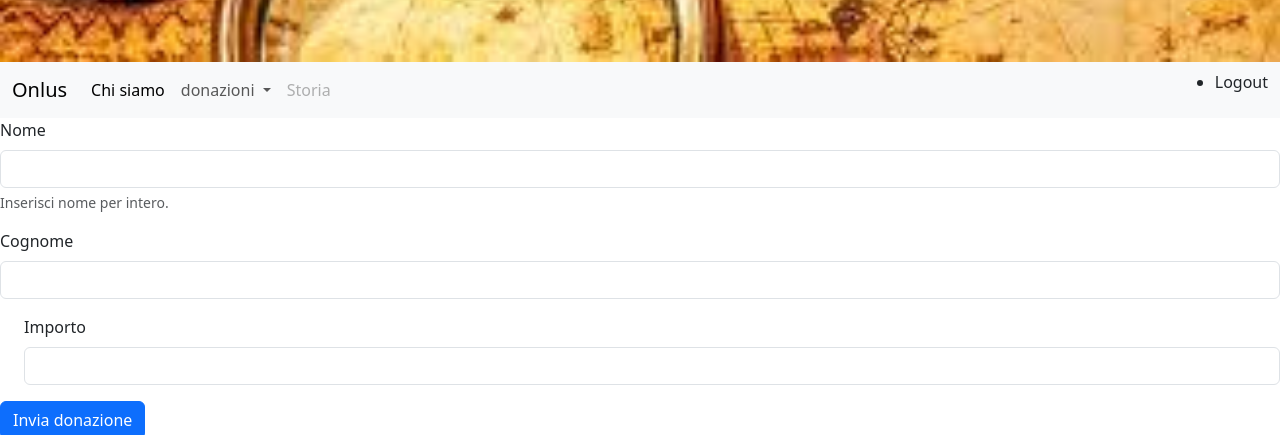
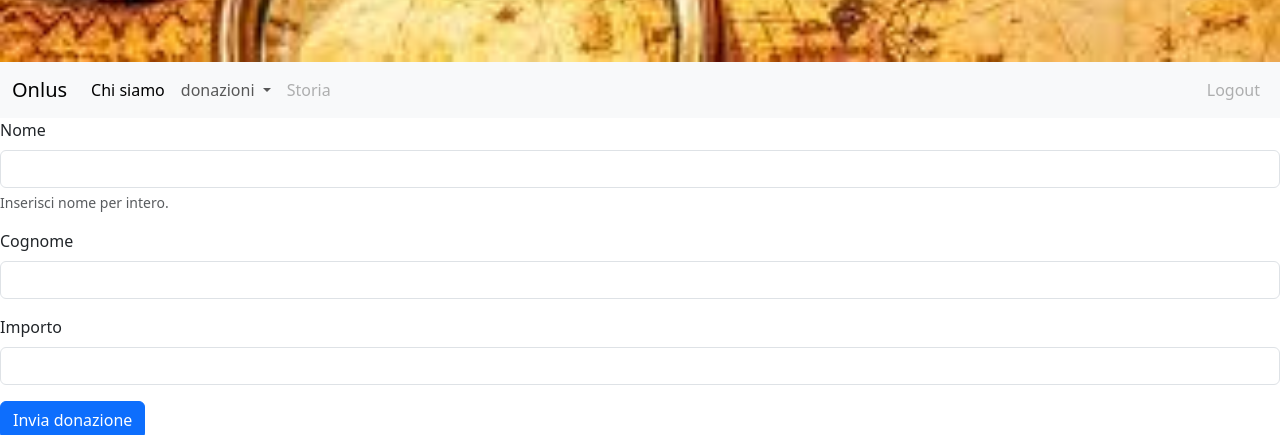
Before and after one commit to francescodicosola/caccia2, a website: page Esercizio1.html in a window 1280 px wide. Shown: the part 539-974 px from the top of the page. Drawn offline with nearby package versions, Linux system fonts and the light colour scheme.

Commit message:
Update Esercizio1.html

```diff
--- a/Esercizio1.html
+++ b/Esercizio1.html
@@ -34,7 +34,7 @@
           <a class="nav-link disabled" aria-disabled="true">Storia</a>
         </li>
       </ul>
-      <ul>
+      <ul class="navbar-nav">
           <li class="nav-item">
             <a class="nav-link disabled" aria-disabled="true">Logout</a>
            </li>
@@ -52,7 +52,7 @@
     <label for="exampleInputPassword1" class="form-label">Cognome</label>
     <input type="lastname" class="form-control" id="exampleInputPassword1">
   </div>
-  <div class="mb-3 form-check">
+  <div class="mb-3">
     <label for="exampleInputPassword1" class="form-label">Importo</label>
     <input type="importo" class="form-control" id="exampleInputPassword1">
   </div>
```
